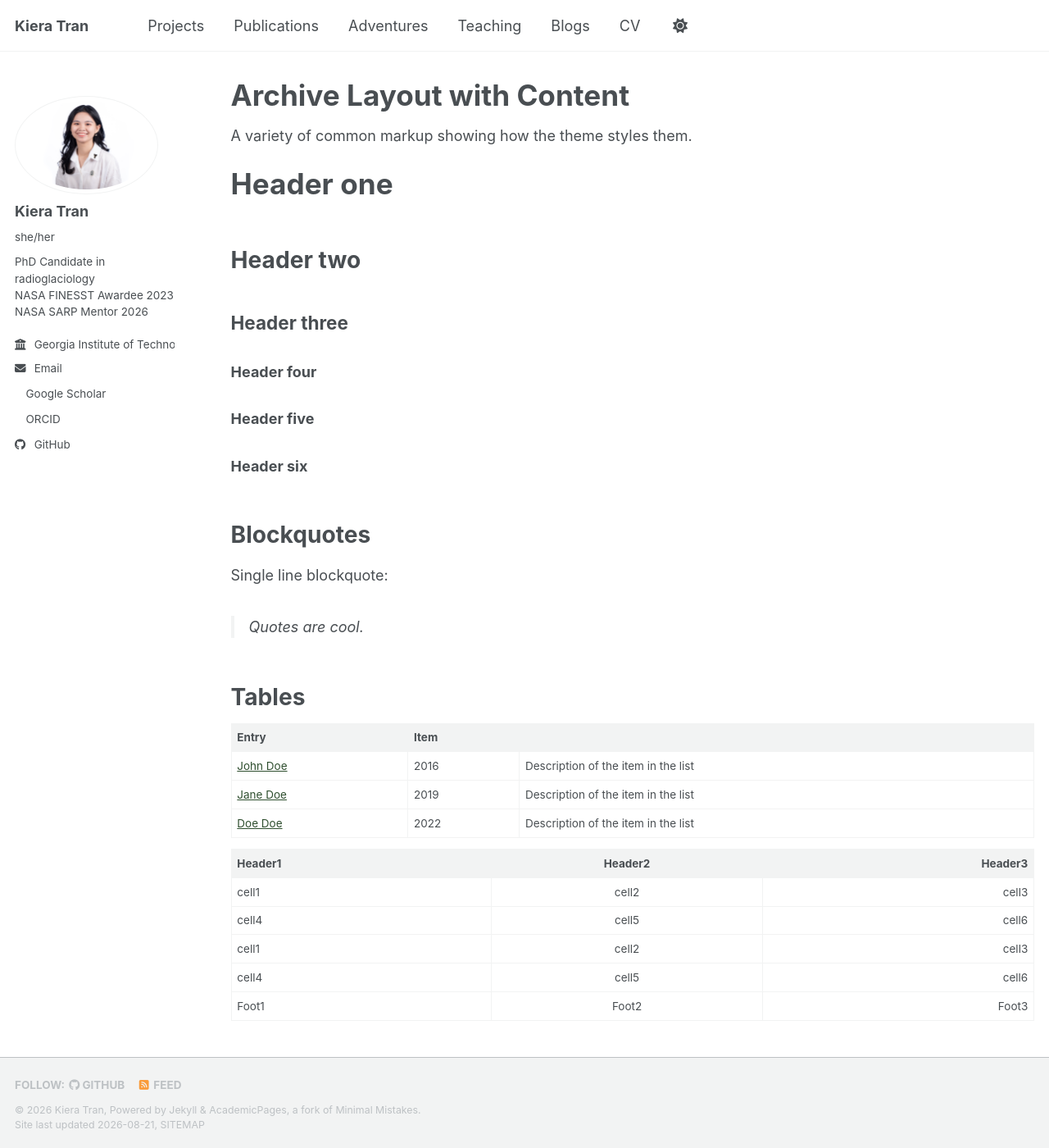
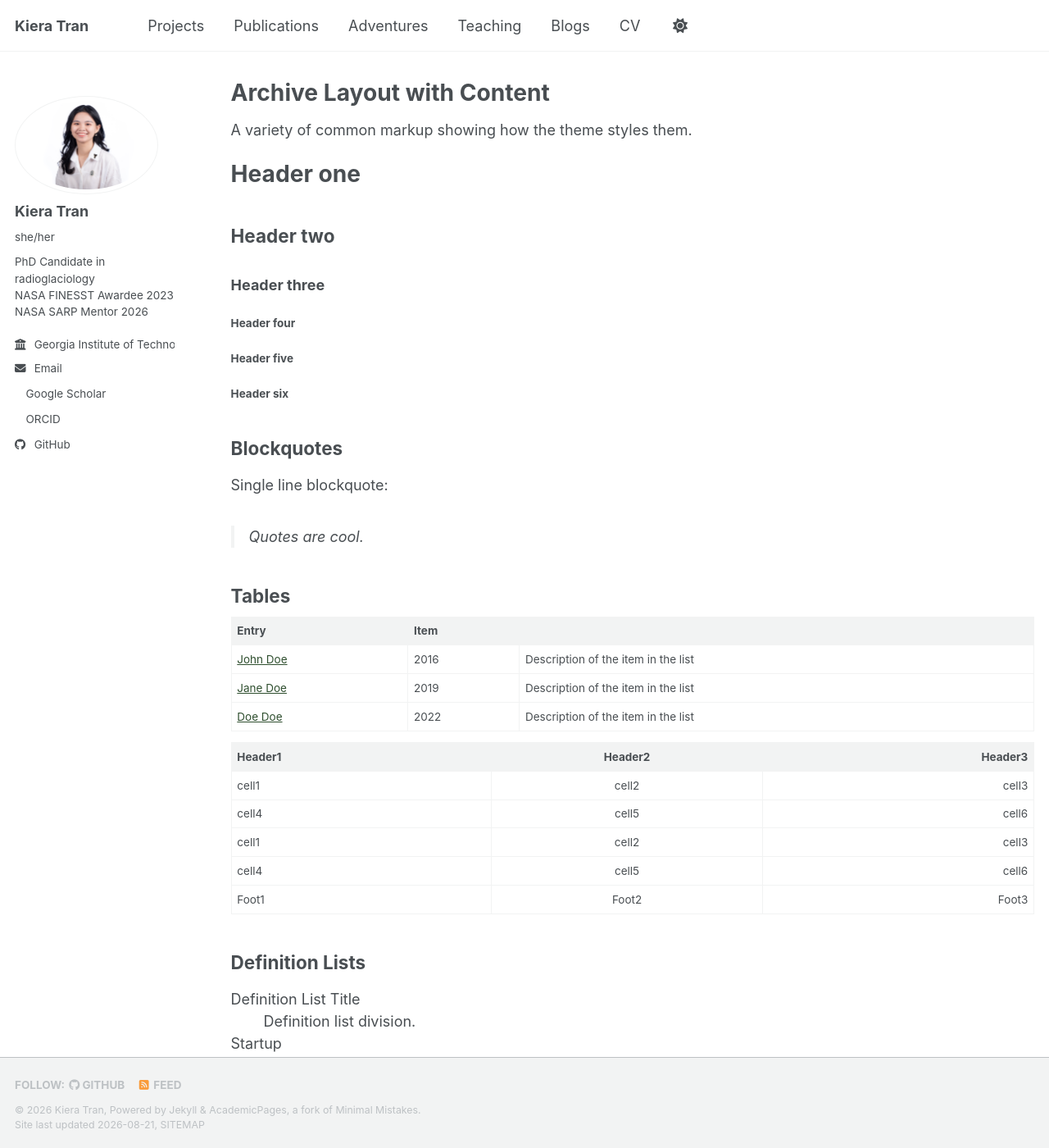
Before and after one commit to kieratran/kieratran.github.io, a Jekyll site: the page built from _pages/archive-layout-with-content.md, in a window 1280 px wide and 1400 px high. Shown: the whole window at 82% size. Built offline with Jekyll 4.4.1, drawn with Linux system fonts in a browser that asks for light colours; a style sheet for code colours, icons or effects is not loaded.

Commit message:
Update _base.scss

```diff
--- a/_sass/layout/_base.scss
+++ b/_sass/layout/_base.scss
@@ -13,7 +13,6 @@ body {
   /* Set via _themes.scss */
   color: var(--global-text-color);
   background-color: var(--global-bg-color);
-  font-size: $type-size-5;
   margin: 0;
   padding: $masthead-height 0 0;
   padding-bottom: 9em;
@@ -35,31 +34,31 @@ h1, h2, h3, h4, h5, h6 {
 
 h1 {
   margin-top: 0;
-  font-size: $type-size-2;
+  font-size: $type-size-3;
 }
 
 h2 {
-  font-size: $type-size-3;
+  font-size: $type-size-4;
 }
 
 h3 {
-  font-size: $type-size-4;
+  font-size: $type-size-5;
 }
 
 h4 {
-  font-size: $type-size-5;
+  font-size: $type-size-6;
 }
 
 h5 {
-  font-size: $type-size-5;
+  font-size: $type-size-6;
 }
 
 h6 {
-  font-size: $type-size-5;
+  font-size: $type-size-6;
 }
 
 small, .small {
-  font-size: $type-size-4;
+  font-size: $type-size-6;
 }
 
 p {
```
